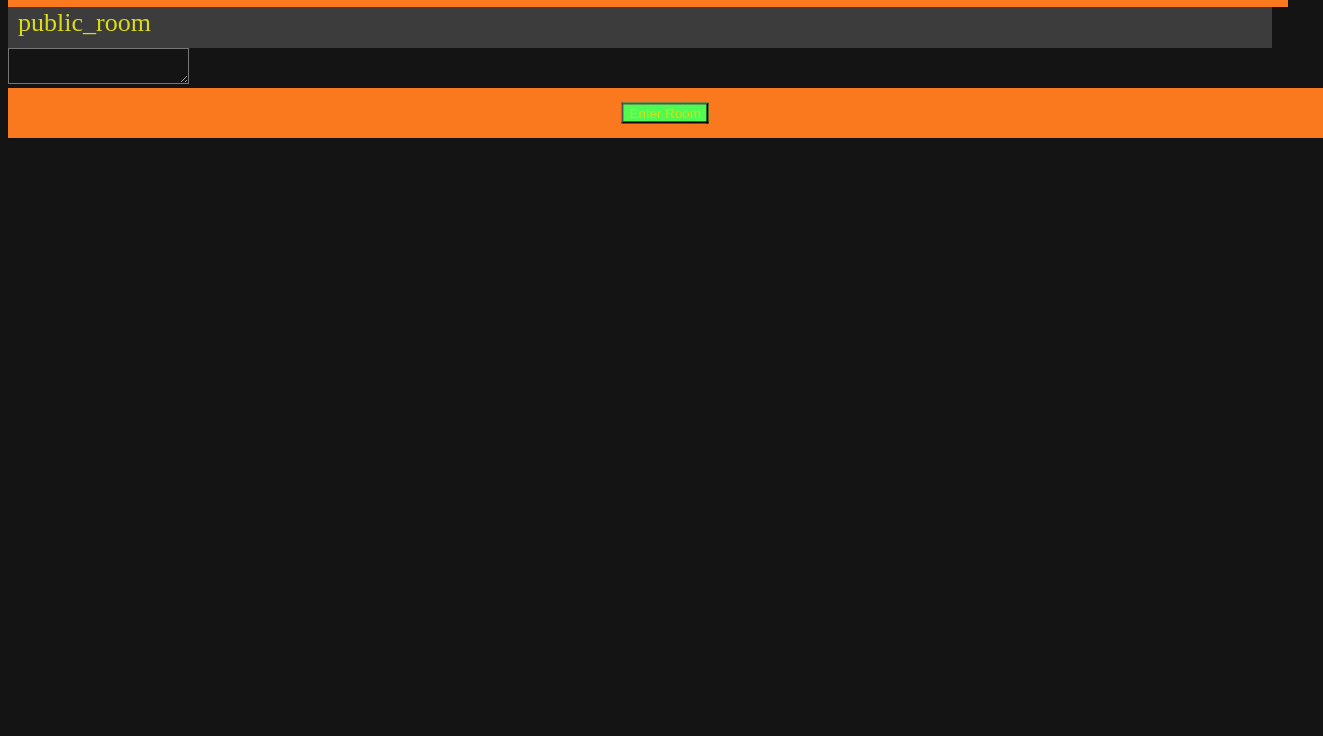
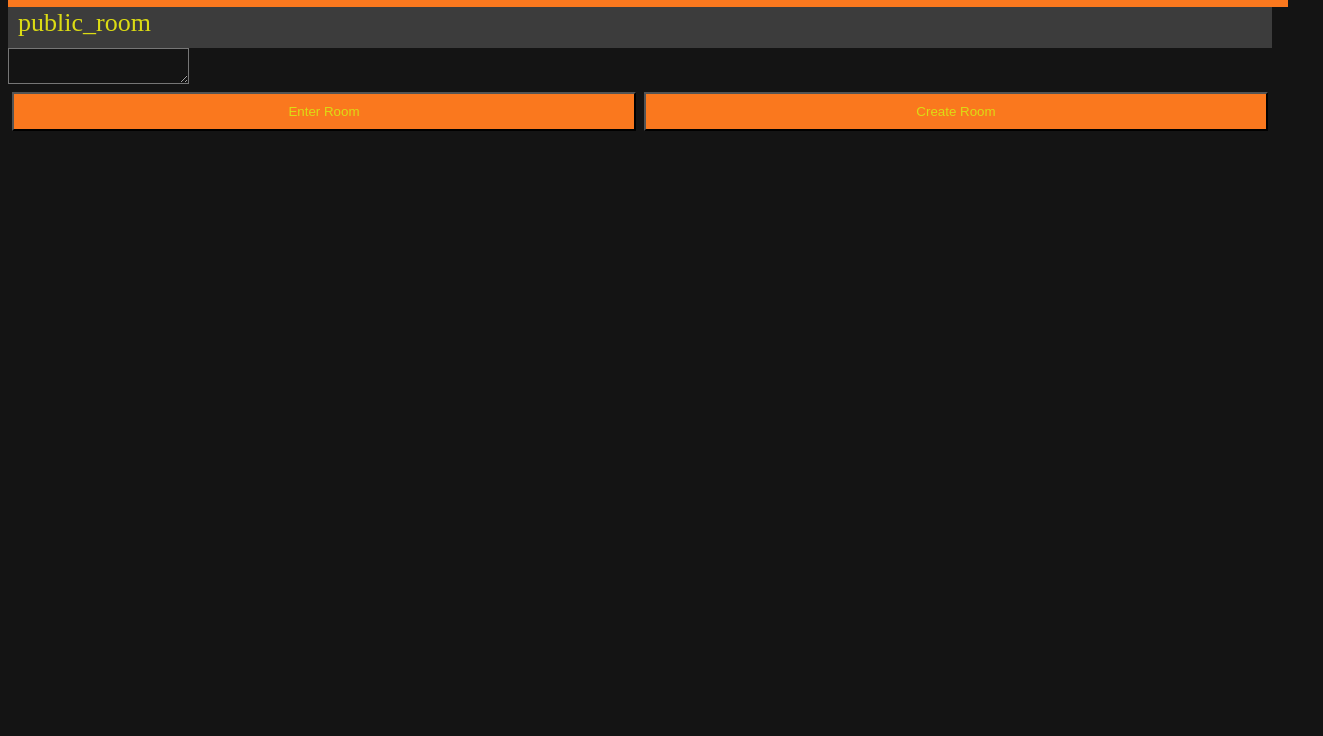
Before and after one commit to bothemrun/Chat-Room-v1, a website: page public/room_selection.html in a window 1280 px wide. Shown: the part 64-800 px from the top of the page, 1323 px wide, since content can reach past the window. Drawn offline with nearby package versions, Linux system fonts and the light colour scheme; no server answers.

Commit message:
feat: room creation html

```diff
--- a/public/css/room_selection.css
+++ b/public/css/room_selection.css
@@ -80,7 +80,22 @@
 }
 
 
-/*send room selection input button bar*/
+/*send room selection & creation input button bar*/
+#navbar_login {
+	display: flex;
+	justify-content: center;
+
+	width: 100%;
+}
+.button_login {
+	background-color: rgb(250, 120, 30);
+	text-align: center;
+	display: inline-block;
+	padding: 10px 20px;
+	margin: 4px;
+	width: 100%;
+}
+/*
 .navbar2 {
 	background-color: rgb(250, 120, 30);
 	width: 104%;
@@ -98,3 +113,4 @@
 	background-color: rgb(80, 250, 80);
 	text-align: center;
 }
+*/
--- a/public/js/room_selection.js
+++ b/public/js/room_selection.js
@@ -87,3 +87,6 @@ function enter_room(){
 
 	input_room_id.value = "";
 }
+
+function create_room(){
+}
--- a/public/room_selection.html
+++ b/public/room_selection.html
@@ -9,6 +9,10 @@
 		<script>
 			$(document).ready(function(){
 				$("#enter_room_button").on("click", enter_room);
+			});
+
+			$(document).ready(function(){
+				$("#create_room_button").on("click", create_room);
 			});
 
 			$(document).ready(function(){
@@ -41,12 +45,17 @@
 
 		<textarea id="input_room_id"></textarea>
 
+		<div id="navbar_login">
+			<button class="button_login" id="enter_room_button">Enter Room</button>
+			<button class="button_login" id="create_room_button">Create Room</button>
+		</div>
+		<!--
 		<div class="navbar2">
 			<div id="enter_room_button_div">
 				<button id="enter_room_button">Enter Room</button>
 			</div>
 		</div>
-
+		-->
 
 
 		<!--logout() in login.js-->
```
Also changed, not shown: public/login.html (+2 -2 lines), 1 other file.
